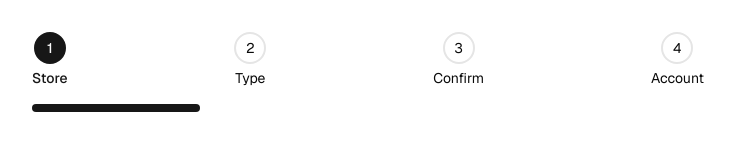
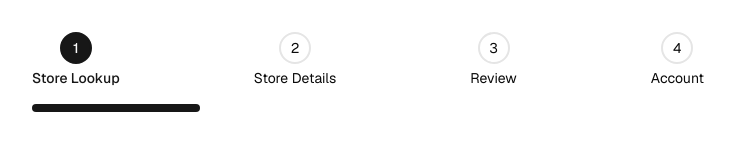
Before and after one commit to seano424/lifo-ui-demo, a Next.js app: page /onboarding/create-account in a window 1280 px wide. Shown: the top 160 px of the page, without its empty margins (272-1007 px from the left). Built offline with nearby package versions, Linux system fonts and the light colour scheme; no server answers.

Commit message:
Update onboarding flow with improved step labels and add back navigation button. Change "Confirm Store Details" to "Review Your Store Details" for clarity. Enhance user experience by allowing users to navigate back to previous steps.

```diff
--- a/components/onboarding/confirm-details-step.tsx
+++ b/components/onboarding/confirm-details-step.tsx
@@ -47,7 +47,7 @@ export function ConfirmDetailsStep() {
   return (
     <div className="max-w-md mx-auto space-y-6">
       <div className="text-center space-y-2">
-        <h1 className="text-2xl font-bold">Confirm Store Details</h1>
+        <h1 className="text-2xl font-bold">Review Your Store Details</h1>
         <p className="text-muted-foreground">
           Please review your store information before creating your account
         </p>
--- a/components/onboarding/onboarding-flow.tsx
+++ b/components/onboarding/onboarding-flow.tsx
@@ -5,16 +5,18 @@ import { StoreSearchStep } from './store-search-step'
 import { StoreTypeStep } from './store-type-step'
 import { ConfirmDetailsStep } from './confirm-details-step'
 import { OnboardingSignUpForm } from './onboarding-signup-form'
+import { Button } from '../ui/button'
+import { ArrowLeftIcon } from 'lucide-react'
 
 export function OnboardingFlow() {
-  const { currentStep } = useOnboardingStore()
+  const { currentStep, setCurrentStep } = useOnboardingStore()
 
   return (
     <div className="max-w-2xl mx-auto">
       {/* Progress indicator */}
       <div className="mb-8">
         <div className="flex justify-between text-sm">
-          {['Store', 'Type', 'Confirm', 'Account'].map((label, index) => (
+          {['Store Lookup', 'Store Details', 'Review', 'Account'].map((label, index) => (
             <div
               key={label}
               className={`text-center ${
@@ -42,6 +44,18 @@ export function OnboardingFlow() {
         </div>
       </div>
 
+      {currentStep > 1 && (
+        <Button
+          variant="ghost"
+          className="rounded-full border-none h-10 w-10"
+          onClick={() => setCurrentStep(currentStep - 1)}
+          disabled={currentStep === 1}
+        >
+          <ArrowLeftIcon className="w-4 h-4" />
+          {/* Back to {currentStep === 2 ? 'Store' : currentStep === 3 ? 'Store Details' : 'Confirm'} */}
+        </Button>
+      )}
+
       {/* Step content */}
       <div className="min-h-[500px] flex items-center justify-center">
         {currentStep === 1 && <StoreSearchStep />}
--- a/components/onboarding/onboarding-signup-form.tsx
+++ b/components/onboarding/onboarding-signup-form.tsx
@@ -9,6 +9,7 @@ import { Label } from '@/components/ui/label'
 import { useRouter } from 'next/navigation'
 import { useState } from 'react'
 import { useOnboardingStore } from '@/lib/stores/onboarding-store'
+import { ArrowLeftIcon } from 'lucide-react'
 
 export function OnboardingSignUpForm({
   className,
@@ -22,7 +23,8 @@ export function OnboardingSignUpForm({
   const router = useRouter()
 
   // Get store data from onboarding flow
-  const { confirmedStore, setUserDetails, setEmailSent } = useOnboardingStore()
+  const { confirmedStore, setUserDetails, setEmailSent, currentStep, setCurrentStep } =
+    useOnboardingStore()
 
   const handleSignUp = async (e: React.FormEvent) => {
     e.preventDefault()
@@ -141,6 +143,7 @@ export function OnboardingSignUpForm({
                   {error}
                 </div>
               )}
+
               <Button type="submit" className="w-full" disabled={isLoading}>
                 {isLoading ? 'Creating Account...' : 'Create Account'}
               </Button>
```
